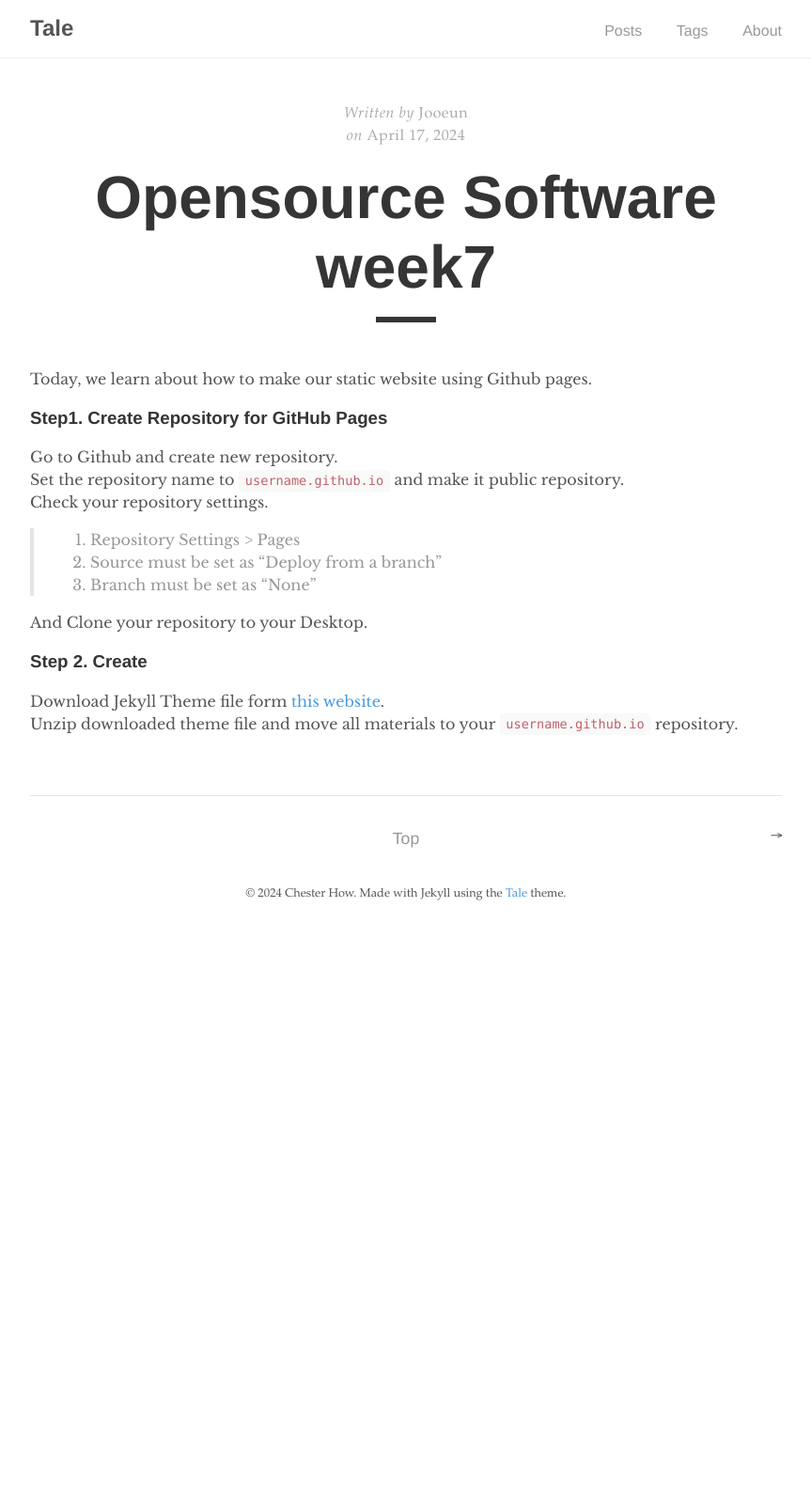
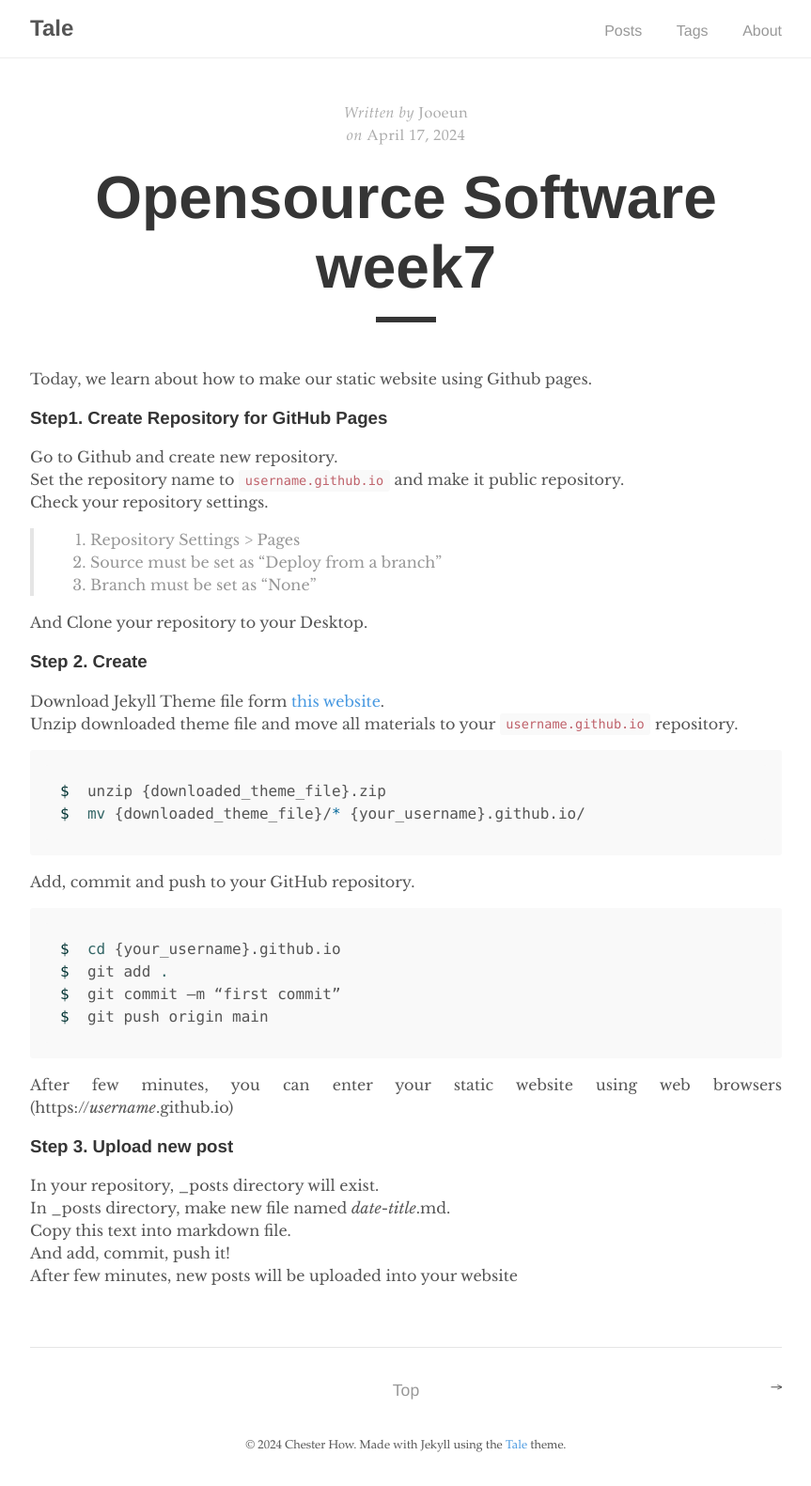
Before and after one commit to JooEun-Jeong/jooeun-jeong.github.io, a Jekyll site: the page built from _posts/2024-04-17-oss-test.md, in a window 1280 px wide. Shown: the whole page at 94% size, without its empty margins (208-1071 px from the left). Built offline with Jekyll 4.4.1, drawn with Linux system fonts in a browser that asks for light colours; before the commit the page ends 994 px from its top, so only the background shows below that.

Commit message:
Modify post

````diff
--- a/_posts/2024-04-17-oss-test.md
+++ b/_posts/2024-04-17-oss-test.md
@@ -24,3 +24,23 @@ And Clone your repository to your Desktop.
 ### Step 2. Create
 Download Jekyll Theme file form [this website](http://jekyllthemes.org).
 Unzip downloaded theme file and move all materials to your `username.github.io` repository.
+```bash
+$  unzip {downloaded_theme_file}.zip
+$  mv {downloaded_theme_file}/* {your_username}.github.io/
+```
+Add, commit and push to your GitHub repository.
+```bash
+$  cd {your_username}.github.io
+$  git add .
+$  git commit –m “first commit”
+$  git push origin main
+```
+After few minutes, you can enter your static website using web browsers (https://*username*.github.io)
+
+
+### Step 3. Upload new post
+In your repository, _posts directory will exist.
+In _posts directory, make new file named *date*-*title*.md.
+Copy this text into markdown file.
+And add, commit, push it!
+After few minutes, new posts will be uploaded into your website
````
